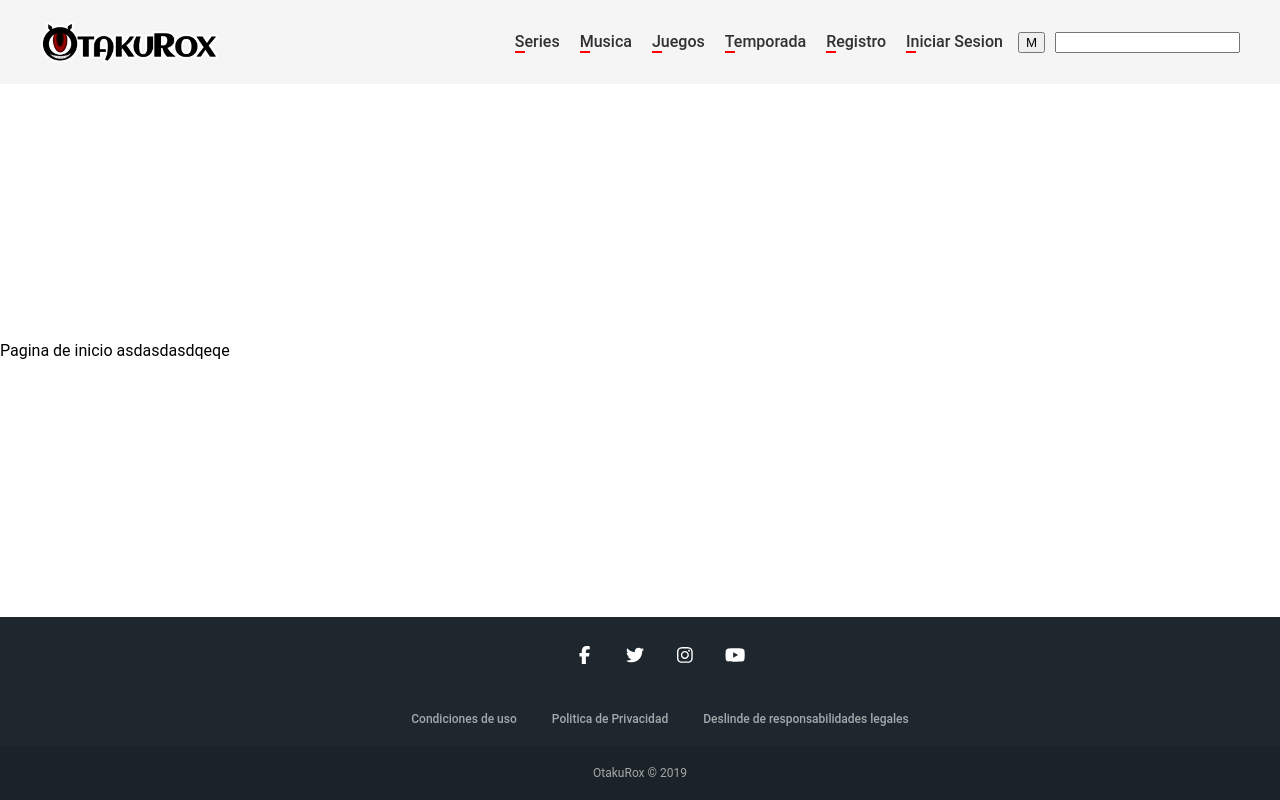
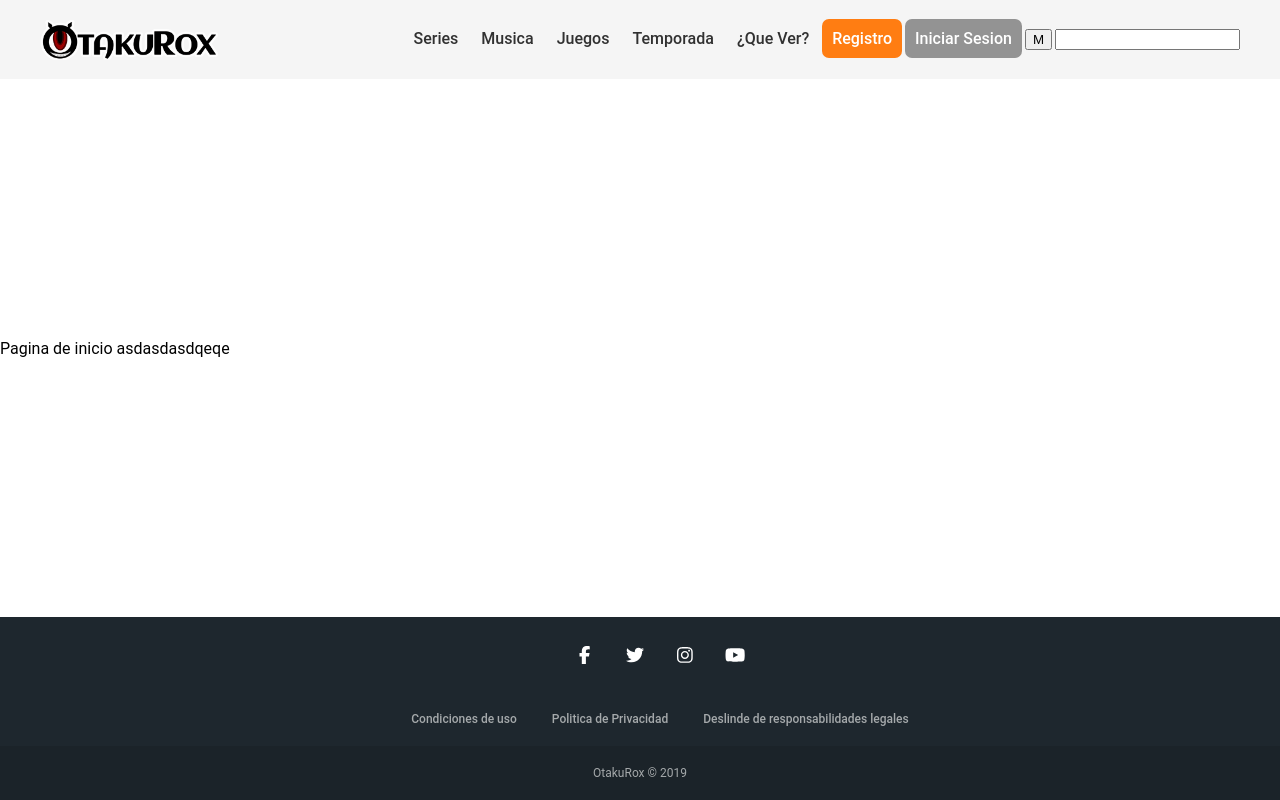
Before and after one commit to Cesar671/OtakuRoxClone, a React (Create React App) app: page / in a window 1280 px wide. Built offline with nearby package versions, Linux system fonts and the light colour scheme.

Commit message:
Button Top Menu fixed

```diff
--- a/src/global/topmenu/TopMenu.jsx
+++ b/src/global/topmenu/TopMenu.jsx
@@ -3,7 +3,7 @@ import styles from "./topmenu.module.css"
 import { tokens, ColorThemeContext } from "../theme"
 import { URL_LOGO } from '../resources'
 
-const ButtonTopMenu = ({ link, name, colors }) => (
+const ButtonTopMenu = ({ link, name, colors, styleProp }) => (
     <a
           href={ link }
           className={ styles.topmenu_link }
@@ -11,10 +11,14 @@ const ButtonTopMenu = ({ link, name, colors }) => (
             color: colors.primary[900]
           }}
         >
-          <div className={ styles.button }>
+        <div className={ styles.button_container_topmenu }>
+          <div className={ styles.button } style={styleProp}>
               { name }
-              <div className={ styles.buttonLineStyled } ></div>
+
           </div>
+          <div className={ styles.buttonLineStyled } />
+        </div>
+
         </a>
 )
 
@@ -46,8 +50,14 @@ const TopMenu = () => {
           <ButtonTopMenu link="#" name="Musica" colors={ colors }/>
           <ButtonTopMenu link="#" name="Juegos" colors={ colors }/>
           <ButtonTopMenu link="#" name="Temporada" colors={ colors }/>
-          <ButtonTopMenu link="#" name="Registro" colors={ colors }/>
-          <ButtonTopMenu link="#" name="Iniciar Sesion" colors={ colors }/>
+          <ButtonTopMenu link="#" name="¿Que Ver?" colors={ colors }/>
+          <ButtonTopMenu link="#" name="Registro" colors={ colors } styleProp={
+            {backgroundColor: colors.orange[500], color: "white"}
+          }
+          />
+          <ButtonTopMenu link="#" name="Iniciar Sesion" colors={ colors } styleProp={
+            {backgroundColor: colors.primary[700], color: "white"}
+          }/>
           <button onClick={ toogleMode }> M </button>
           <input type='search' ></input>
         </div>
--- a/src/global/topmenu/topmenu.module.css
+++ b/src/global/topmenu/topmenu.module.css
@@ -2,7 +2,7 @@
     display: flex;
     align-items: center;
     justify-content: space-between;
-    padding: 22px;
+    padding: 19px;
     position: relative;
     min-width: 1200px;
 
@@ -19,29 +19,40 @@
     font-size: 16px;
     font-weight: 500;
     text-decoration: none;
+
+
+}
+
+.topmenu_link:hover {
+    .buttonLineStyled{
+        visibility: visible;
+        transform: scaleX(5);
+    }
 }
 
 .topmenu_button_container{
     display: flex;
     justify-content: end;
     align-items: center;
-    gap: 10px;
+    gap: 3px;
 }
 
 .button{
-    padding: 5px;
-    border-radius: 5px;
-    transition: 0.3s ease-in-out;
+    padding: 10px;
+    border-radius: 7px;
+
 }
 
-.button:hover{
-    transform: translateY(0.3em);
-    background-color: black;
-    .buttonLineStyled{
-        transform: scaleX(11em);
-        animation: LineAnimated 0.3s ease forwards;
-    }
+.button_container_topmenu:hover{
+    transform: translateY(0.2em);
+}
 
+.button_container_topmenu {
+    display: flex;
+    flex-direction: column;
+    justify-content: center;
+    align-items: center;
+    transition: 0.3s ease-in-out;
 }
 
 
@@ -56,22 +67,24 @@
 }
 
 .buttonLineStyled{
-    width: 10px;
+    visibility: hidden;
+    width: 3px;
     height: 2px;
     background-color: red;
+    transition: all 0.3s ease-in-out ;
 }
 
 
 @keyframes LineAnimated {
     0%{
-        transform: scaleX(2);
+        transform: scaleX(1);
     }
 
     50%{
-        transform: scaleX(3)
+        transform: scaleX(2)
     }
 
     100%{
-        transform: scaleX(4);
+        transform: scaleX(3);
     }
 }
```
